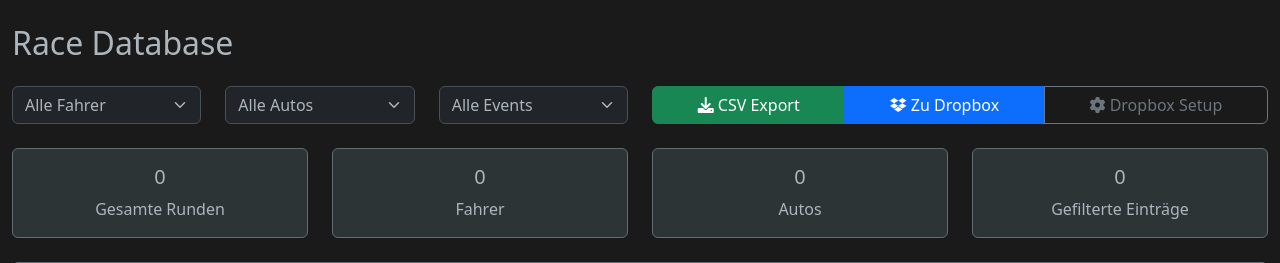
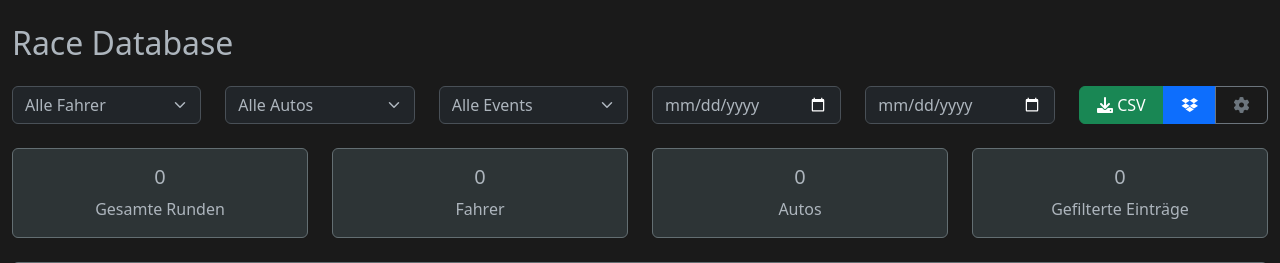
Before and after one commit to Lockeee86/SmartRace-LiveDashboard, a Flask app: page /database in a window 1280 px wide. Shown: the part 56-319 px from the top of the page. Run offline with Flask 3, Linux system fonts and the light colour scheme; data that the repository does not hold is empty.

Commit message:
Update database.html

```diff
--- a/templates/database.html
+++ b/templates/database.html
@@ -12,31 +12,38 @@
 <!-- Filter und Export Sektion -->
 <div class="row mb-4">
     <div class="col-md-2">
-        <select id="driverFilter" class="form-select">
+        <select id="driverFilter" class="form-select" onchange="filterLaps()">
             <option value="">Alle Fahrer</option>
         </select>
     </div>
     <div class="col-md-2">
-        <select id="carFilter" class="form-select">
+        <select id="carFilter" class="form-select" onchange="filterLaps()">
             <option value="">Alle Autos</option>
         </select>
     </div>
-    <!-- ✅ NEU: Event Filter -->
+    <!-- ✅ Event Filter -->
     <div class="col-md-2">
-        <select id="eventFilter" class="form-select">
+        <select id="eventFilter" class="form-select" onchange="filterLaps()">
             <option value="">Alle Events</option>
         </select>
     </div>
-    <div class="col-md-6">
+    <!-- ✅ NEU: Date Picker -->
+    <div class="col-md-2">
+        <input type="date" id="dateFilter" class="form-control" onchange="filterLaps()" placeholder="Von Datum">
+    </div>
+    <div class="col-md-2">
+        <input type="date" id="dateFilterEnd" class="form-control" onchange="filterLaps()" placeholder="Bis Datum">
+    </div>
+    <div class="col-md-2">
         <div class="btn-group w-100" role="group">
             <button type="button" class="btn btn-success" onclick="exportCSV()">
-                <i class="fas fa-download"></i> CSV Export
+                <i class="fas fa-download"></i> CSV
             </button>
             <button type="button" class="btn btn-primary" onclick="exportDropbox()" id="dropboxBtn">
-                <i class="fab fa-dropbox"></i> Zu Dropbox
+                <i class="fab fa-dropbox"></i>
             </button>
             <button type="button" class="btn btn-outline-secondary" onclick="showDropboxConfig()">
-                <i class="fas fa-cog"></i> Dropbox Setup
+                <i class="fas fa-cog"></i>
             </button>
         </div>
     </div>
```
